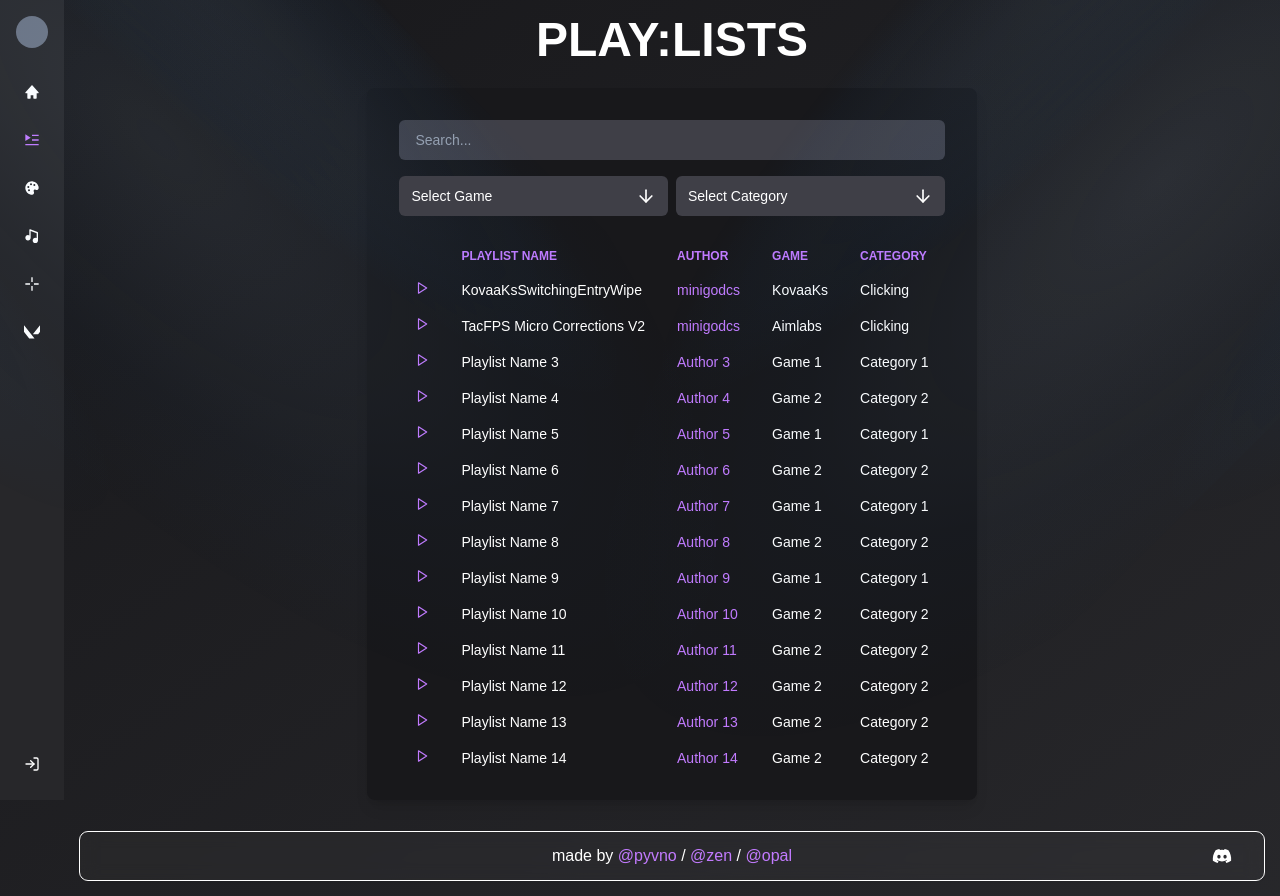
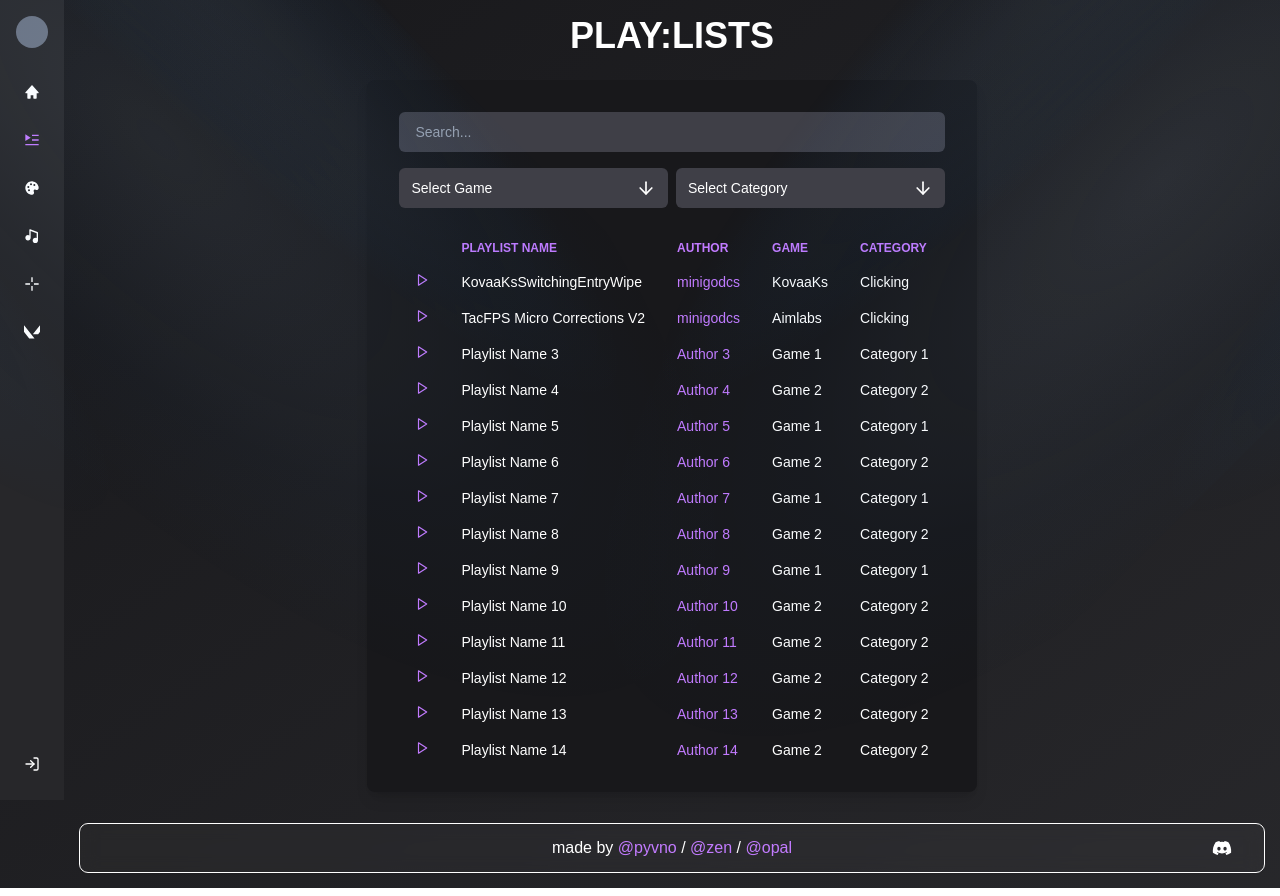
Before and after one commit to pyvnoaim/aimlib, a Next.js app: page /playlists in a window 1280 px wide. Built offline with nearby package versions, Linux system fonts and the light colour scheme.

Commit message:
fixed title size

```diff
--- a/src/app/playlists/page.tsx
+++ b/src/app/playlists/page.tsx
@@ -231,7 +231,7 @@
 
         <main className="flex-grow flex flex-col transition-all duration-300 p-4 max-w-7xl mx-auto">
           <div className="flex flex-col items-center justify-center h-1/3">
-            <h1 className="font-extrabold text-3xl text-center sm:text-4xl md:text-5xl">
+            <h1 className="font-extrabold text-3xl md:text-4xl text-center text-white">
               PLAY:LISTS
             </h1>
           </div>
```
